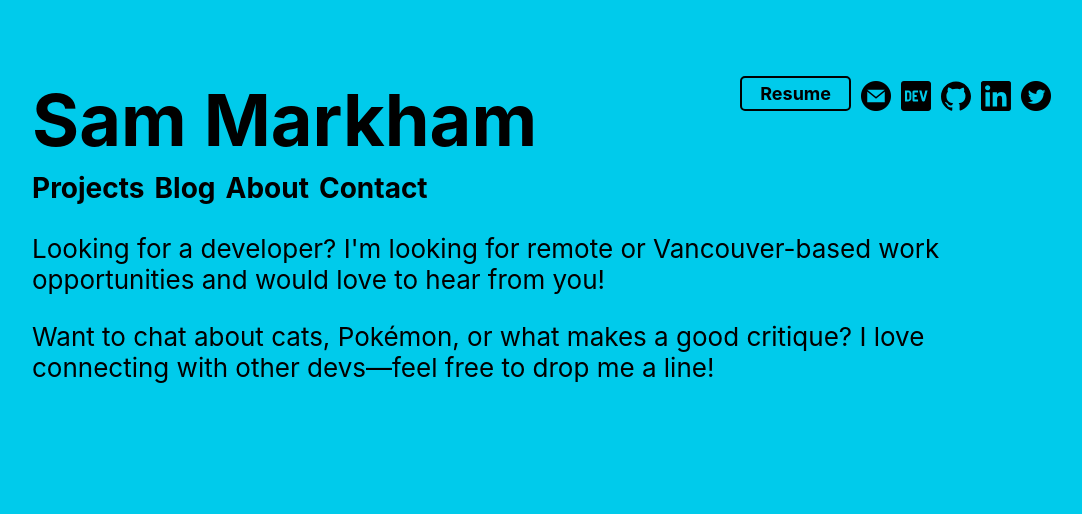
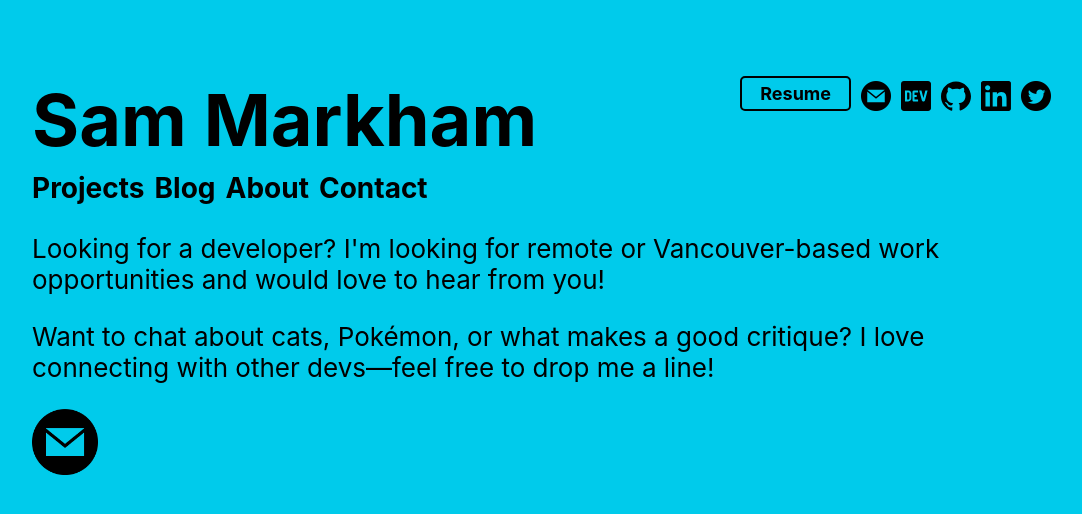
Before and after one commit to sharkham/sharkham-portfolio, a React (Create React App) app: page /contact in a window 1280 px wide. Shown: the top 514 px of the page, without its empty margins (96-1178 px from the left). Built offline with nearby package versions, Linux system fonts and the light colour scheme.

Commit message:
Add email icon to contact page and remove links to email in text on that page

```diff
--- a/src/App.css
+++ b/src/App.css
@@ -145,6 +145,21 @@ body {
   float: right;
 }
 
+.contact-icons-div {
+  display: flex;
+  justify-content: left;
+  /* padding-left: 10vw;
+  padding-right: 10vw; */
+}
+
+.contact-icons {
+  width: calc(50px + 2vmin);
+  display: block;
+  text-align: center;
+  align-items: center;
+  justify-Content: center;
+}
+
 a {
   color: #000;
   transition: all 0.3s ease;
--- a/src/components/Contact.js
+++ b/src/components/Contact.js
@@ -1,10 +1,16 @@
 import React from 'react';
+import email from '../images/email-icon.png'
 
 const Contact = () => {
   return (
     <div>
-      <p>Looking for a developer? I'm looking for remote or Vancouver-based work opportunities and would love to <a href="mailto:sam.e.markham@gmail.com" target="_blank" rel="noreferrer">hear from you</a>!</p>
-      <p>Want to chat about cats, Pokémon, or what makes a good critique? I love connecting with other devs—feel free to <a href="mailto:sam.e.markham@gmail.com" target="_blank" rel="noreferrer">drop me a line</a>!</p>
+      <p>Looking for a developer? I'm looking for remote or Vancouver-based work opportunities and would love to hear from you!</p>
+      <p>Want to chat about cats, Pokémon, or what makes a good critique? I love connecting with other devs—feel free to drop me a line!</p>
+      <div className="contact-icons-div">
+        <a href="mailto:sam.e.markham@gmail.com" target="_blank" rel="noreferrer">
+          <img src={email} alt="Email icon" className="contact-icons" />
+        </a>
+      </div>
     </div>
   );
 }
```
Also changed, not shown: 1 other file (tests, documents, lock files or other folders).
